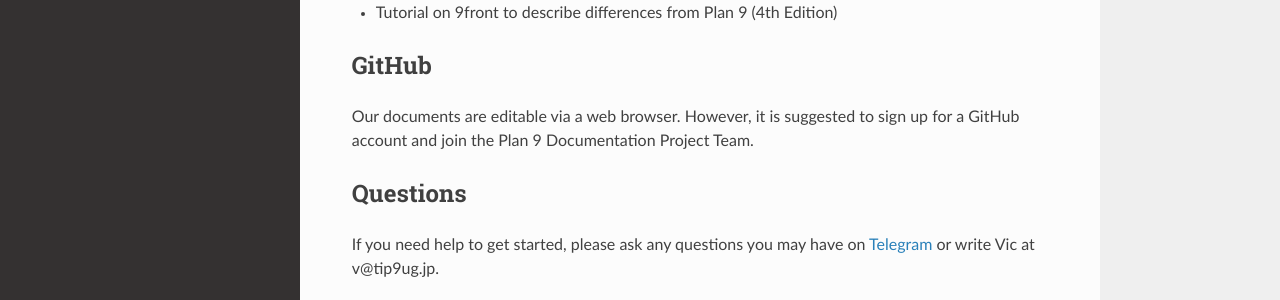
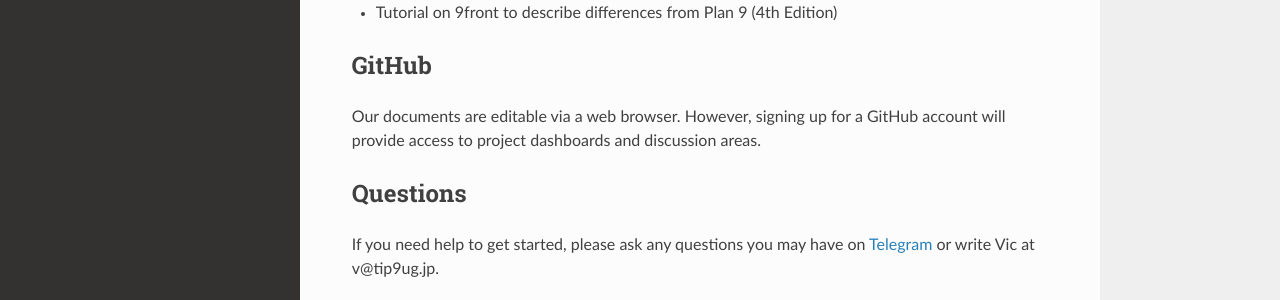
Before and after one commit to tip9ug/plan9-documentation, a Sphinx documentation site: the page built from source/contributor/Get_Involved.md, in a window 1280 px wide and 900 px high, scrolled down 513 px. Shown: the part 430-730 px from the top of the window. Built offline with Sphinx 7.4.7 and the Read the Docs theme 2.0.0, drawn with Linux system fonts in a browser that asks for light colours.

Commit message:
Update Git_Involved.md

```diff
--- a/source/contributor/Get_Involved.md
+++ b/source/contributor/Get_Involved.md
@@ -23,9 +23,8 @@ Other potential topics include, but are not limited to, the following:
  - Tutorial on 9legacy to describe differences from Plan 9 (4th Edition)
  - Tutorial on 9front to describe differences from Plan 9 (4th Edition)
 
-
 ## GitHub
-Our documents are editable via a web browser. However, it is suggested to sign up for a GitHub account and join the Plan 9 Documentation Project Team.
+Our documents are editable via a web browser. However, signing up for a GitHub account will provide access to project dashboards and discussion areas.
 
 ## Questions
 If you need help to get started, please ask any questions you may have on [Telegram](https://t.me/tip9ug) or write Vic at v@tip9ug.jp.
```
